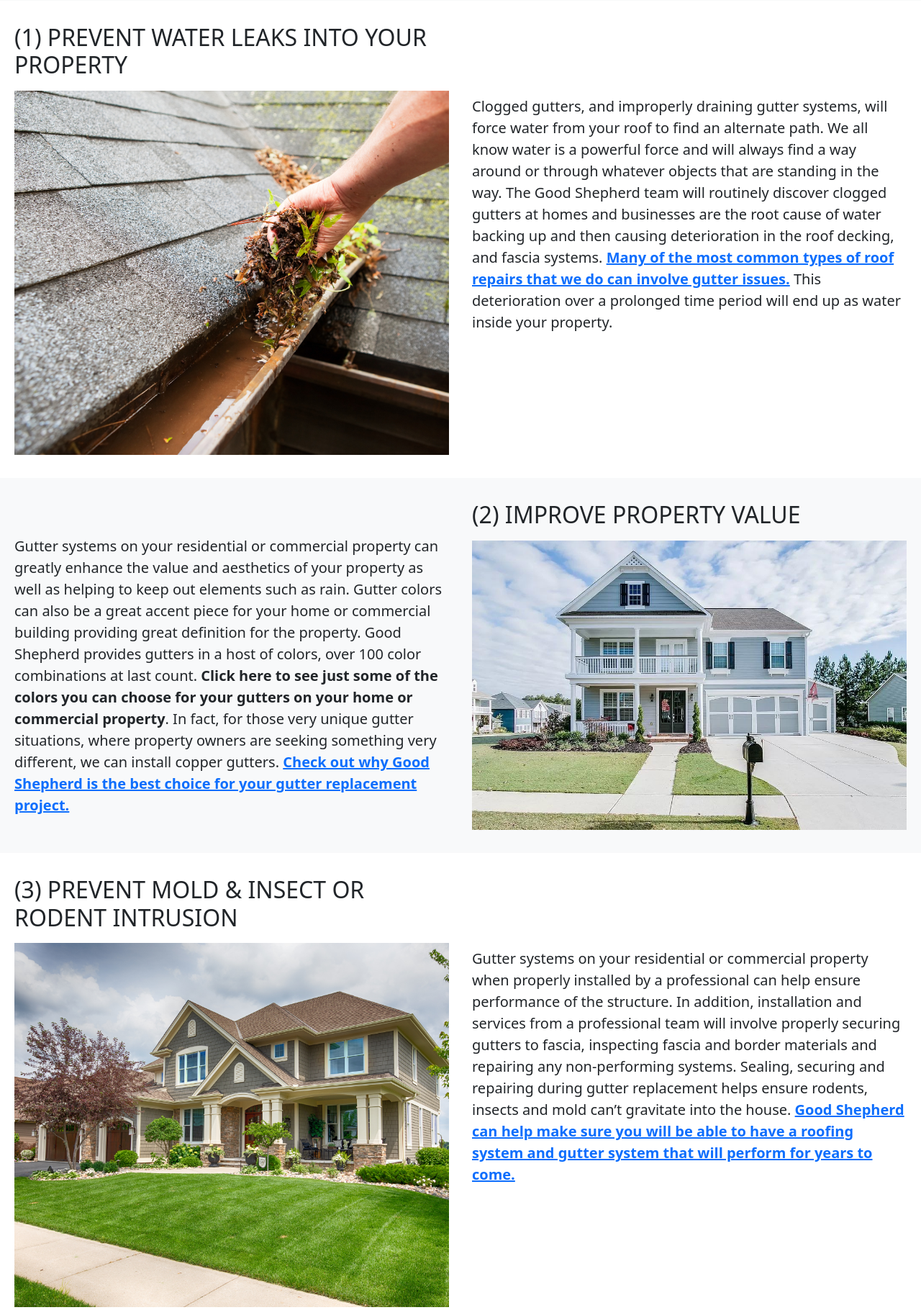
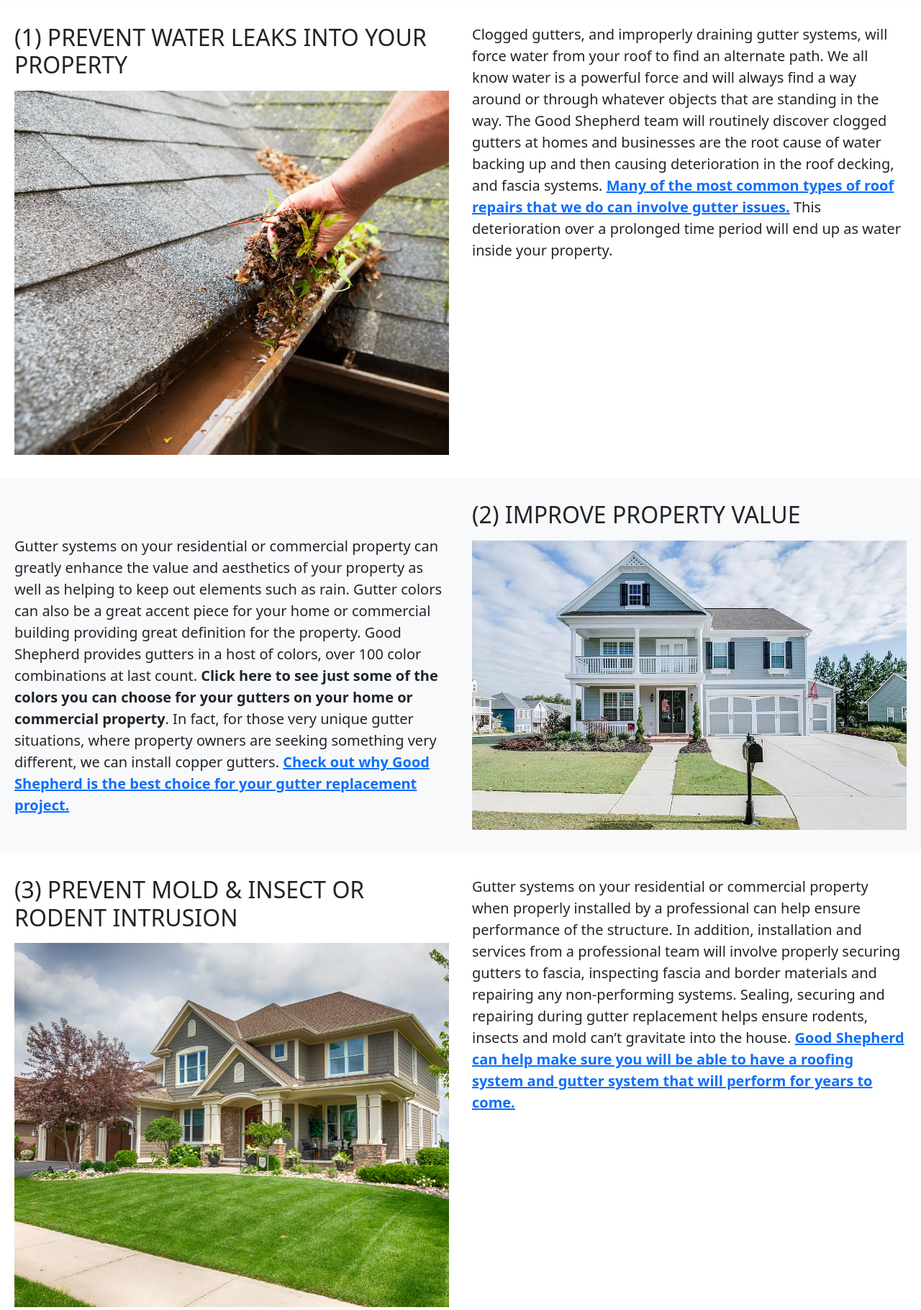
Before and after one commit to perfectds/daculagutters, a PHP site: page / in a window 1280 px wide. Shown: the part 1092-2912 px from the top of the page at 72% size. Run offline with PHP 8.4, Linux system fonts and the light colour scheme.

Commit message:
Update style.css

```diff
--- a/styles/style.css
+++ b/styles/style.css
@@ -78,6 +78,3 @@ html,body{
 #trigger-paragraph{
     cursor: pointer;
   }
-.para-graph{
-    padding-top: 100px;
-  }
```
